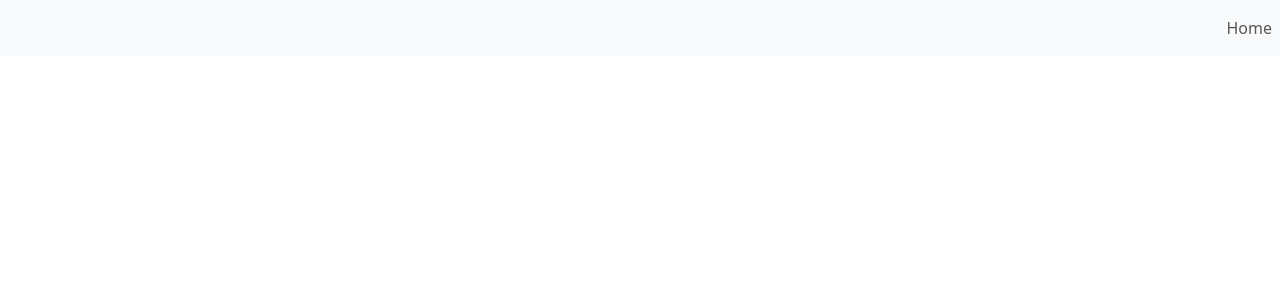
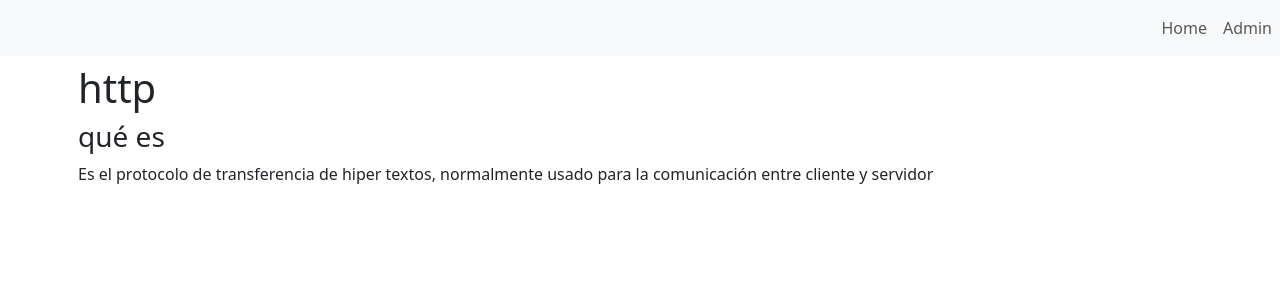
Before and after one commit to cold-briu/react-basic-crud, a React (Create React App) app: page / in a window 1280 px wide. Shown: the top 300 px of the page. Built offline with nearby package versions, Linux system fonts and the light colour scheme.

Commit message:
feat: added routes

```diff
--- /dev/null
+++ b/src/Admin.jsx
@@ -0,0 +1,9 @@
+import React from "react";
+
+const Admin = () => {
+	return (
+		<h1>admin</h1>
+	)
+}
+
+export default Admin
--- a/src/App.jsx
+++ b/src/App.jsx
@@ -2,12 +2,18 @@
 import React from "react"
 import { createBrowserRouter, Route, RouterProvider, createRoutesFromElements } from "react-router-dom"
 import Navbar from "./Navbar"
+import Home from "./Home"
+import Admin from "./Admin"
+
 
 
 // declarar router
 const router = createBrowserRouter(
 	createRoutesFromElements(
 		<Route path="/" element={<Navbar />}>
+
+			<Route path="/" element={<Home />} />
+			<Route path="/admin" element={<Admin />} />
 
 		</Route>
 	)
--- /dev/null
+++ b/src/Home.jsx
@@ -0,0 +1,16 @@
+import React from "react"
+
+const Home = () => {
+	return (
+		<>
+			<h1>http</h1>
+			<h3>qué es</h3>
+			<p>
+				Es el protocolo de transferencia de hiper textos, normalmente usado para la comunicación entre cliente y
+				servidor
+			</p>
+		</>
+	)
+}
+
+export default Home
--- a/src/Navbar.jsx
+++ b/src/Navbar.jsx
@@ -17,11 +17,19 @@ const Navbar = () => {
 								Home
 							</Link>
 						</li>
+						<li className="nav-item">
+							<Link className="nav-link" to="/admin" >
+								Admin
+							</Link>
+						</li>
 
 					</ul>
 				</div>
 			</nav>
-			<Outlet />
+			<div className="container p-2">
+				<Outlet />
+
+			</div>
 		</>
 	)
 }
```
